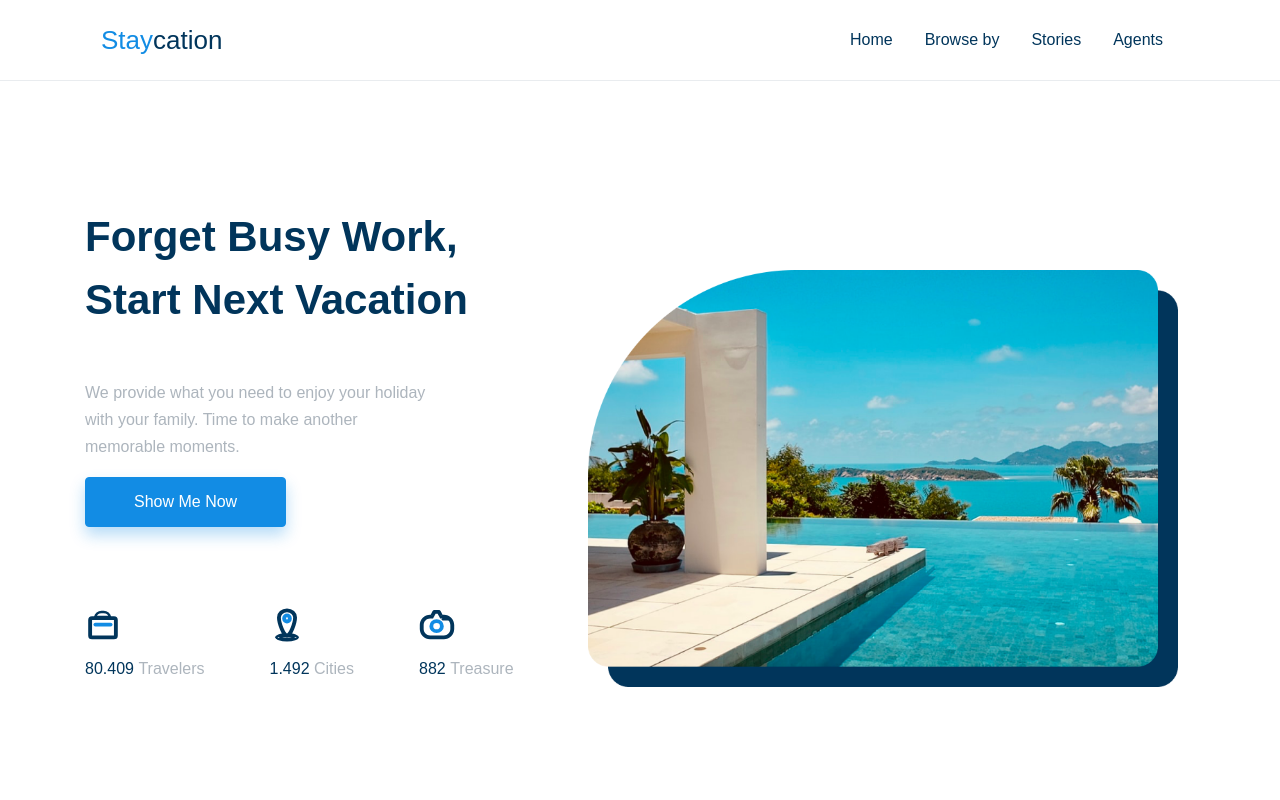
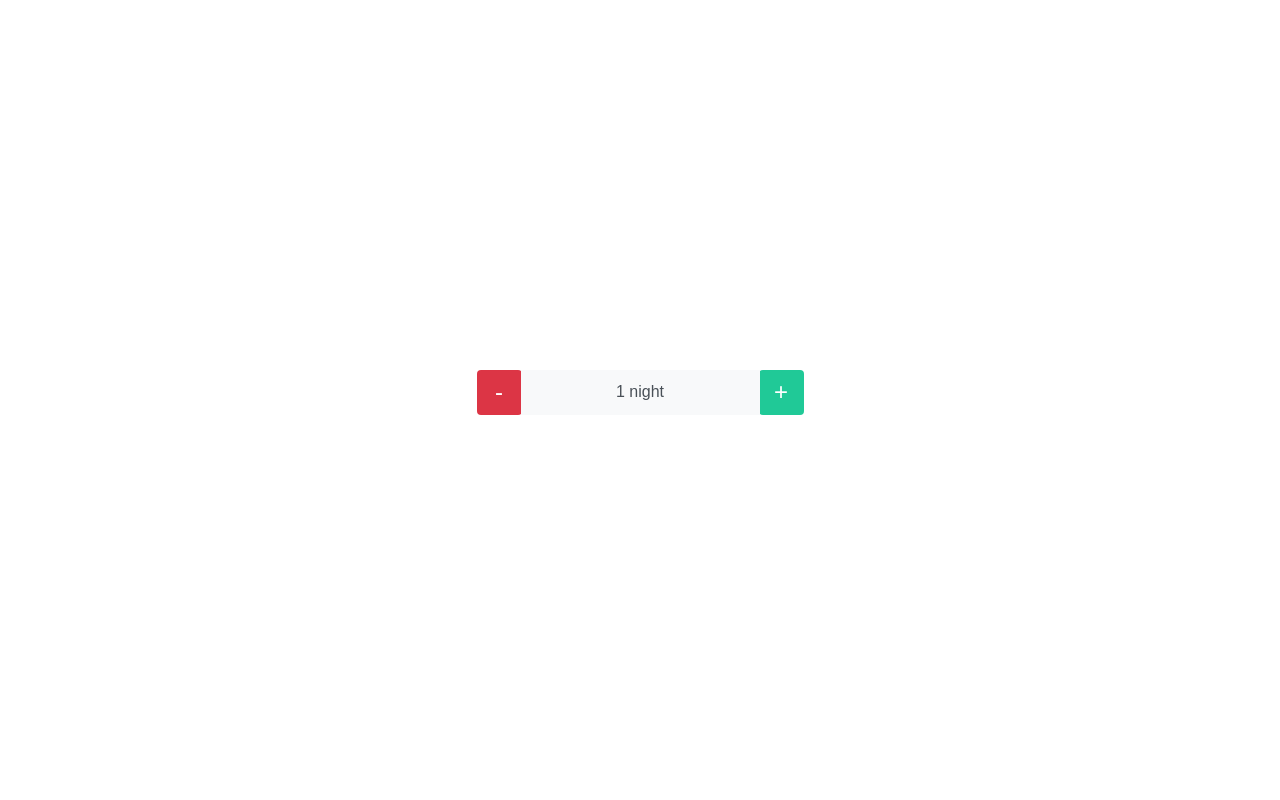
Before and after one commit to aleankas/staycation, a React (Create React App) app: page /example in a window 1280 px wide. Shown: the top 800 px of the page. Built offline with nearby package versions, Linux system fonts and the light colour scheme.

Commit message:
input number component

```diff
--- a/src/App.js
+++ b/src/App.js
@@ -2,12 +2,14 @@ import React from "react";
 import "./assets/scss/style.scss";
 import { BrowserRouter as Router, Route } from "react-router-dom";
 import LandingPage from "pages/LandingPage";
+import Example from "pages/Example";
 
 function App() {
   return (
     <div className="App">
       <Router>
-        <Route path="/" component={LandingPage}></Route>
+        <Route exact path="/" component={LandingPage}></Route>
+        <Route exact path="/example" component={Example}></Route>
       </Router>
     </div>
   );
--- a/src/elements/Form/InputDate/index.js
+++ b/src/elements/Form/InputNumber/index.js
@@ -3,7 +3,7 @@ import propTypes from "prop-types";
 import "./index.scss";
 
 export default function Number(props) {
-  const { value, placeholder, name, min, max, prefix, suffix } = props;
+  const { value, placeholder, name, min, max, prefix, suffix, isSuffixPlural } = props;
   const [InputValue, setInputValue] = useState(`${prefix}${value}${suffix}`);
 
   const onChange = (e) => {
@@ -18,10 +18,10 @@ export default function Number(props) {
       props.onChange({
         target: {
           name: name,
-          value: value,
+          value: +value,
         },
       });
-      setInputValue(`${prefix}${value}${suffix}`);
+      setInputValue(`${prefix}${value}${suffix}${isSuffixPlural && value > 1 ? "s" : ""}`);
     }
   };
 
@@ -36,7 +36,7 @@ export default function Number(props) {
   };
 
   const plus = () => {
-    value > min &&
+    value < max &&
       onChange({
         target: {
           name: name,
@@ -64,7 +64,7 @@ export default function Number(props) {
           onChange={onChange}
         />
         <div className="input-group-append">
-          <span className="input-group-text-plus" onClick={plus}>+</span>
+          <span className="input-group-text plus" onClick={plus}>+</span>
         </div>
       </div>
     </div>
@@ -82,5 +82,6 @@ Number.propTypes = {
   value: propTypes.oneOfType([propTypes.string, propTypes.number]),
   onChange: propTypes.func,
   placeholder: propTypes.string,
+  isSuffixPlural: propTypes.bool,
   outerClassName: propTypes.string,
 };
--- a/src/elements/Form/InputDate/index.scss
+++ b/src/elements/Form/InputNumber/index.scss
@@ -1,4 +1,4 @@
-@import "../../../assets/scss/colorVariable";
+@import "../../../assets/scss/colorVariables";
 
 .input-number{
 	.input-group{
@@ -26,6 +26,7 @@
 		}
 
 		input.form-control {
+			min-height: 45px;
 			border: 0;
 			border-radius: 0;
 			outline: 0;
--- /dev/null
+++ b/src/pages/Example.js
@@ -0,0 +1,34 @@
+import React, { Component } from "react";
+import InputNumber from "elements/Form/InputNumber";
+
+export default class Example extends Component {
+  state = {
+    value: "1",
+  };
+
+  handleChange = (e) => {
+    this.setState({ [e.target.name]: e.target.value });
+  };
+
+  render() {
+    return (
+      <div className="container">
+        <div
+          className="row align-items-center justify-content-center"
+          style={{ height: "100vh" }}
+        >
+          <div className="col-auto">
+            <InputNumber
+							max={30}
+							suffix=" night"
+							isSuffixPlural
+              onChange={this.handleChange}
+              name="value"
+              value={this.state.value}
+            />
+          </div>
+        </div>
+      </div>
+    );
+  }
+}
```
Also changed, not shown: 2 other files (tests, documents, lock files or other folders).
